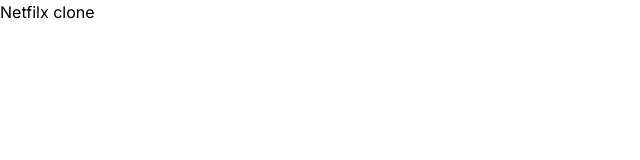
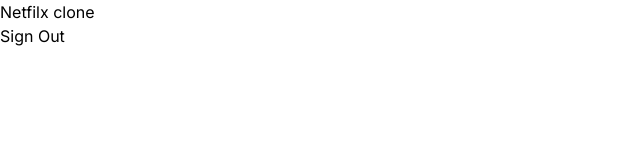
Before and after one commit to hassan-dev51/netfilx, a Next.js app: page / in a window 1280 px wide. Shown: the top 160 px of the page, without its empty margins (0-640 px from the left). Built offline with nearby package versions, Linux system fonts and the light colour scheme.

Commit message:
error in protecting route

```diff
--- /dev/null
+++ b/app/Providers.tsx
@@ -0,0 +1,14 @@
+"use client";
+
+import { SessionProvider } from "next-auth/react";
+import { Session } from "next-auth";
+
+interface ProviderProps {
+  children: React.ReactNode;
+  session: Session | null;
+}
+const Provider = ({ children, session }: ProviderProps) => {
+  return <SessionProvider session={session}>{children}</SessionProvider>;
+};
+
+export default Provider;
--- /dev/null
+++ b/app/api/current/route.ts
@@ -0,0 +1,12 @@
+import serverAuth from "@/lib/serverAuth";
+import { NextApiRequest } from "next";
+import { NextResponse } from "next/server";
+
+export async function GET(req: NextApiRequest) {
+  try {
+    const { currentUser } = await serverAuth(req);
+    return NextResponse.json(currentUser, { status: 200 });
+  } catch (error) {
+    console.log(error);
+  }
+}
--- a/app/api/register/route.ts
+++ b/app/api/register/route.ts
@@ -5,7 +5,6 @@
 export async function POST(req: NextRequest) {
   try {
     const { name, email, password } = await req.json();
-    console.log(email, password, name);
 
     if (email === null) throw new Error("invalid email");
     const existingUser = await prismadb.user.findUnique({
@@ -33,7 +32,6 @@
       },
     });
 
-    console.log(newUser);
     return NextResponse.json({ newUser }, { status: 200 });
   } catch (error) {
     console.log(error);
--- a/app/layout.tsx
+++ b/app/layout.tsx
@@ -1,6 +1,14 @@
 import "./globals.css";
 import type { Metadata } from "next";
 import { Inter } from "next/font/google";
+
+import Provider from "./Providers";
+import { Session } from "next-auth";
+
+interface RootLayoutProps {
+  children: React.ReactNode;
+  session: Session | null;
+}
 
 const inter = Inter({ subsets: ["latin"] });
 
@@ -9,14 +17,14 @@
   description: "You will find all of your favourite films and episode here",
 };
 
-export default function RootLayout({
-  children,
-}: {
-  children: React.ReactNode;
-}) {
+export default function RootLayout({ children, session }: RootLayoutProps) {
   return (
     <html lang="en">
-      <body className={inter.className}>{children}</body>
+      <body className={inter.className}>
+        <Provider session={session}>
+          <main>{children}</main>
+        </Provider>
+      </body>
     </html>
   );
 }
--- a/app/page.tsx
+++ b/app/page.tsx
@@ -1,7 +1,13 @@
+"use client";
+
+import { signOut } from "next-auth/react";
+
 export default function Home() {
   return (
-    <main>
+    <div>
       <h1>Netfilx clone</h1>
-    </main>
+
+      <button onClick={() => signOut()}>Sign Out</button>
+    </div>
   );
 }
--- /dev/null
+++ b/lib/fetcher.ts
@@ -0,0 +1,5 @@
+const fetcher = async (url: string) => {
+  const res = await fetch(url);
+  return res.json();
+};
+export default fetcher;
--- /dev/null
+++ b/lib/serverAuth.ts
@@ -0,0 +1,25 @@
+import { NextApiRequest } from "next";
+import { getSession } from "next-auth/react";
+import prismadb from "@/lib/prismadb";
+
+const serverAuth = async (req: NextApiRequest) => {
+  const session = await getSession({
+    req,
+  });
+
+  if (!session) {
+    throw new Error("You are not signed in");
+  }
+  const currentUser = await prismadb.user.findUnique({
+    where: {
+      email: session?.user?.email as string,
+    },
+  });
+
+  if (!currentUser) {
+    throw new Error("Not signed in");
+  }
+
+  return { currentUser };
+};
+export default serverAuth;
--- a/package.json
+++ b/package.json
@@ -22,6 +22,7 @@
     "react": "18.2.0",
     "react-dom": "18.2.0",
     "react-icons": "^4.10.1",
+    "swr": "^2.2.0",
     "tailwindcss": "3.3.3",
     "typescript": "5.1.6"
   },
```
Also changed, not shown: hooks/useCurrentUser.ts (added, +14 -0 lines), 1 other file (tests, documents, lock files or other folders).
